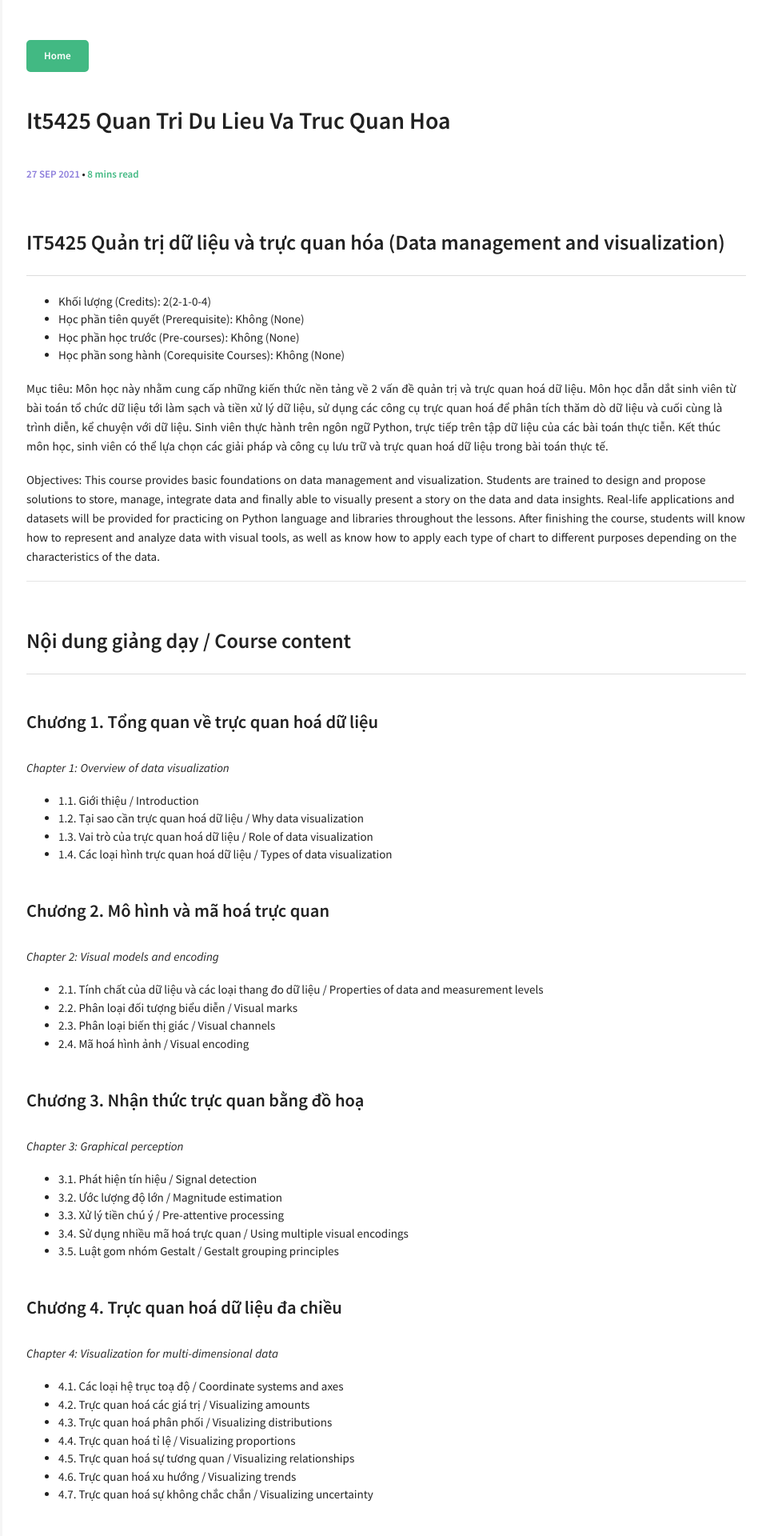
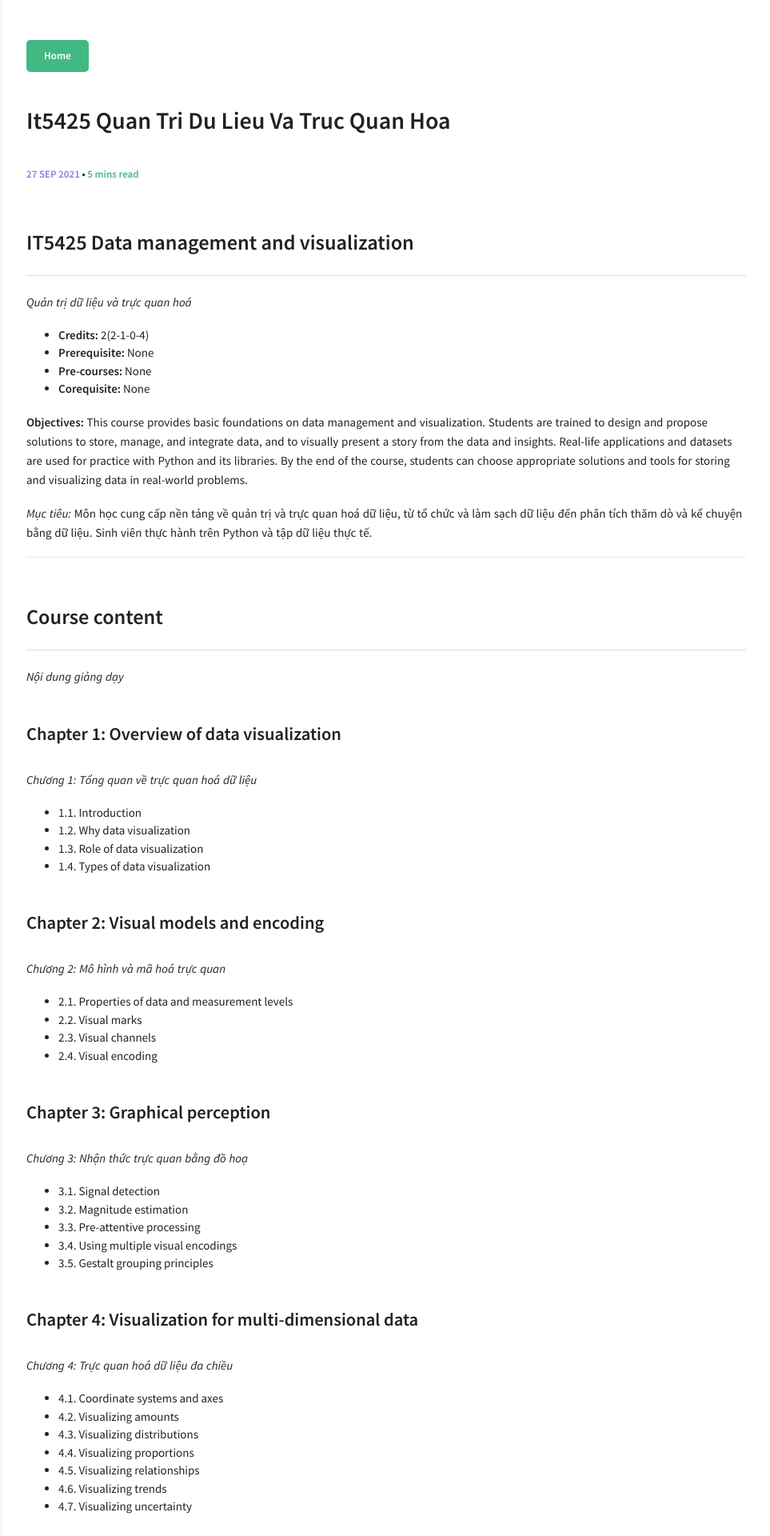
Before and after one commit to trungtv/trungtv.github.io, a Jekyll site: the page built from _posts/2021-09-27-IT5425-quan-tri-du-lieu-va-truc-quan-hoa.md, in a window 1280 px wide. Shown: the top 1920 px of the page at 80% size, without its empty margins (317-1280 px from the left). Built offline with Jekyll 4.4.1, drawn with Linux system fonts in a browser that asks for light colours; some of the changed text lies outside the part shown.

Commit message:
Config: job → PhD; IT5425: ưu tiên tiếng Anh trong bài post
Co-authored-by: Cursor <cursoragent@cursor.com>

````diff
--- a/_config.yml
+++ b/_config.yml
@@ -35,7 +35,7 @@ kramdown:
 owner:
   name: Viet-Trung Tran
   avatar: trungtv.jpeg
-  job: "Assistant professor"
+  job: "PhD"
   bio: "School of Information and Communication Technology (SOICT), <br> Hanoi University of Science and Technology (HUST)."
   email: trungtv[@]soict.hust.edu[dot]vn
   disqus-shortname:
--- a/_posts/2021-09-27-IT5425-quan-tri-du-lieu-va-truc-quan-hoa.md
+++ b/_posts/2021-09-27-IT5425-quan-tri-du-lieu-va-truc-quan-hoa.md
@@ -6,156 +6,161 @@ categories:
 share: true
 publish: true
 ---
-## IT5425 Quản trị dữ liệu và trực quan hóa (Data management and visualization)
+## IT5425 Data management and visualization
+*Quản trị dữ liệu và trực quan hoá*
 
--	Khối lượng (Credits): 2(2-1-0-4)
--	Học phần tiên quyết (Prerequisite): Không (None)
--	Học phần học trước (Pre-courses): Không (None)
--	Học phần song hành (Corequisite Courses): Không (None)
+- **Credits:** 2(2-1-0-4)
+- **Prerequisite:** None
+- **Pre-courses:** None
+- **Corequisite:** None
 
-Mục tiêu: Môn học này nhằm cung cấp những kiến thức nền tảng về 2 vấn đề quản trị và trực quan hoá dữ liệu. Môn học dẫn dắt sinh viên từ bài toán tổ chức dữ liệu tới làm sạch và tiền xử lý dữ liệu, sử dụng các công cụ trực quan hoá để phân tích thăm dò dữ liệu và cuối cùng là trình diễn, kể chuyện với dữ liệu. Sinh viên thực hành trên ngôn ngữ Python, trực tiếp trên tập dữ liệu của các bài toán thực tiễn. Kết thúc môn học, sinh viên có thể lựa chọn các giải pháp và công cụ lưu trữ và trực quan hoá dữ liệu trong bài toán thực tế.
+**Objectives:** This course provides basic foundations on data management and visualization. Students are trained to design and propose solutions to store, manage, and integrate data, and to visually present a story from the data and insights. Real-life applications and datasets are used for practice with Python and its libraries. By the end of the course, students can choose appropriate solutions and tools for storing and visualizing data in real-world problems.
 
-Objectives: This course provides basic foundations on data management and visualization. Students are trained to design and propose solutions to store, manage, integrate data and finally able to visually present a story on the data and data insights. Real-life applications and datasets will be provided for practicing on Python language and libraries throughout the lessons. After finishing the course, students will know how to represent and analyze data with visual tools, as well as know how to apply each type of chart to different purposes depending on the characteristics of the data.
+*Mục tiêu:* Môn học cung cấp nền tảng về quản trị và trực quan hoá dữ liệu, từ tổ chức và làm sạch dữ liệu đến phân tích thăm dò và kể chuyện bằng dữ liệu. Sinh viên thực hành trên Python và tập dữ liệu thực tế.
 
 ---
 
-## Nội dung giảng dạy / Course content
+## Course content
+*Nội dung giảng dạy*
 
-### Chương 1. Tổng quan về trực quan hoá dữ liệu
-*Chapter 1: Overview of data visualization*
+### Chapter 1: Overview of data visualization
+*Chương 1: Tổng quan về trực quan hoá dữ liệu*
 
-- 1.1. Giới thiệu / Introduction
-- 1.2. Tại sao cần trực quan hoá dữ liệu / Why data visualization
-- 1.3. Vai trò của trực quan hoá dữ liệu / Role of data visualization
-- 1.4. Các loại hình trực quan hoá dữ liệu / Types of data visualization
+- 1.1. Introduction
+- 1.2. Why data visualization
+- 1.3. Role of data visualization
+- 1.4. Types of data visualization
 
-### Chương 2. Mô hình và mã hoá trực quan
-*Chapter 2: Visual models and encoding*
+### Chapter 2: Visual models and encoding
+*Chương 2: Mô hình và mã hoá trực quan*
 
-- 2.1. Tính chất của dữ liệu và các loại thang đo dữ liệu / Properties of data and measurement levels
-- 2.2. Phân loại đối tượng biểu diễn / Visual marks
-- 2.3. Phân loại biến thị giác / Visual channels
-- 2.4. Mã hoá hình ảnh / Visual encoding
+- 2.1. Properties of data and measurement levels
+- 2.2. Visual marks
+- 2.3. Visual channels
+- 2.4. Visual encoding
 
-### Chương 3. Nhận thức trực quan bằng đồ hoạ
-*Chapter 3: Graphical perception*
+### Chapter 3: Graphical perception
+*Chương 3: Nhận thức trực quan bằng đồ hoạ*
 
-- 3.1. Phát hiện tín hiệu / Signal detection
-- 3.2. Ước lượng độ lớn / Magnitude estimation
-- 3.3. Xử lý tiền chú ý / Pre-attentive processing
-- 3.4. Sử dụng nhiều mã hoá trực quan / Using multiple visual encodings
-- 3.5. Luật gom nhóm Gestalt / Gestalt grouping principles
+- 3.1. Signal detection
+- 3.2. Magnitude estimation
+- 3.3. Pre-attentive processing
+- 3.4. Using multiple visual encodings
+- 3.5. Gestalt grouping principles
 
-### Chương 4. Trực quan hoá dữ liệu đa chiều
-*Chapter 4: Visualization for multi-dimensional data*
+### Chapter 4: Visualization for multi-dimensional data
+*Chương 4: Trực quan hoá dữ liệu đa chiều*
 
-- 4.1. Các loại hệ trục toạ độ / Coordinate systems and axes
-- 4.2. Trực quan hoá các giá trị / Visualizing amounts
-- 4.3. Trực quan hoá phân phối / Visualizing distributions
-- 4.4. Trực quan hoá tỉ lệ / Visualizing proportions
-- 4.5. Trực quan hoá sự tương quan / Visualizing relationships
-- 4.6. Trực quan hoá xu hướng / Visualizing trends
-- 4.7. Trực quan hoá sự không chắc chắn / Visualizing uncertainty
+- 4.1. Coordinate systems and axes
+- 4.2. Visualizing amounts
+- 4.3. Visualizing distributions
+- 4.4. Visualizing proportions
+- 4.5. Visualizing relationships
+- 4.6. Visualizing trends
+- 4.7. Visualizing uncertainty
 
-### Chương 5. Trực quan hoá dữ liệu đồ thị
-*Chapter 5: Visualization for graphs*
+### Chapter 5: Visualization for graphs
+*Chương 5: Trực quan hoá dữ liệu đồ thị*
 
-- 5.1. Các tính chất của dữ liệu đồ thị / Graph data properties
-- 5.2. Trực quan hoá dữ liệu đồ thị / Mechanisms for graph visualization
+- 5.1. Graph data properties
+- 5.2. Mechanisms for graph visualization
 
-### Chương 6. Nguyên tắc thiết kế hình vẽ
-*Chapter 6: Principles of figure design*
+### Chapter 6: Principles of figure design
+*Chương 6: Nguyên tắc thiết kế hình vẽ*
 
-- 6.1. Nguyên tắc tỷ lệ mực in / The principle of proportional ink
-- 6.2. Nguyên tắc xử lý điểm chồng lấn / Handling overlapping points
-- 6.3. Các vấn đề về sử dụng màu sắc / Issues in the use of color
-- 6.4. Chia khung hình vẽ / Multi-panel figures
-- 6.5. Tiêu đề, chú thích và bảng biểu / Titles, captions, and tables
-- 6.6. Cân bằng dữ liệu và bối cảnh / Balancing data and context
-- 6.7. Vấn đề với biểu đồ 3D / Problems with 3D charts
+- 6.1. The principle of proportional ink
+- 6.2. Handling overlapping points
+- 6.3. Issues in the use of color
+- 6.4. Multi-panel figures
+- 6.5. Titles, captions, and tables
+- 6.6. Balancing data and context
+- 6.7. Problems with 3D charts
 
-### Chương 7. Trực quan hoá bản đồ
-*Chapter 7: Map visualization*
+### Chapter 7: Map visualization
+*Chương 7: Trực quan hoá bản đồ*
 
-- 7.1. Cơ sở lý thuyết / Theoretical foundations
-- 7.2. Các loại trực quan hoá dữ liệu bản đồ / Types of map data visualization
+- 7.1. Theoretical foundations
+- 7.2. Types of map data visualization
 
-### Chương 8. Trực quan hoá tương tác
-*Chapter 8: Interactive visualization*
+### Chapter 8: Interactive visualization
+*Chương 8: Trực quan hoá tương tác*
 
-- 8.1. Giới thiệu / Introduction
-- 8.2. Nguyên tắc thiết kế / Design principles
-- 8.3. Kỹ thuật tương tác: lọc, thu phóng, chọn, chuyển đổi chế độ hiển thị / Interaction techniques: filtering, zooming, selection, view transformation
-- 8.4. Trực quan hoá động / Animated visualization
-- 8.5. Công cụ và thư viện / Tools and libraries
-- 8.6. Ứng dụng thực tiễn / Practical applications
+- 8.1. Introduction
+- 8.2. Design principles
+- 8.3. Interaction techniques: filtering, zooming, selection, view transformation
+- 8.4. Animated visualization
+- 8.5. Tools and libraries
+- 8.6. Practical applications
 
-### Chương 9. Kể chuyện bằng dữ liệu
-*Chapter 9: Storytelling with data*
+### Chapter 9: Storytelling with data
+*Chương 9: Kể chuyện bằng dữ liệu*
 
-- 9.1. Giới thiệu / Introduction
-- 9.2. Nguyên tắc cơ bản của kể chuyện bằng dữ liệu / Fundamental principles of data storytelling
-- 9.3. Kỹ thuật trực quan hoá cho kể chuyện / Visualization techniques for storytelling
-- 9.4. Phong cách tường thuật trong kể chuyện bằng dữ liệu / Narrative styles in data storytelling
-- 9.5. Tương tác và khám phá trong kể chuyện / Interaction and exploration in storytelling
+- 9.1. Introduction
+- 9.2. Fundamental principles of data storytelling
+- 9.3. Visualization techniques for storytelling
+- 9.4. Narrative styles in data storytelling
+- 9.5. Interaction and exploration in storytelling
 
 ---
 
-# Hướng dẫn bài tập lớn
+# Capstone project guidelines
+*Hướng dẫn bài tập lớn*
 
-## Yêu cầu dự án
+## Project requirements
+*Yêu cầu dự án*
 
-Xây dựng **dashboard** cho một nguồn dữ liệu cụ thể.
+Build a **dashboard** for a specific dataset.
 
-- **Công cụ:** Power BI, Apache Superset, Tableau, Python (Plotly, Dash, Streamlit), hoặc công cụ tương đương.
-- **Nguồn dữ liệu:** Dataset phải tìm được trên [Google Dataset Search](https://datasetsearch.research.google.com/).
+- **Tools:** Power BI, Apache Superset, Tableau, Python (Plotly, Dash, Streamlit), or equivalent.
+- **Data source:** The dataset must be findable on [Google Dataset Search](https://datasetsearch.research.google.com/).
 
 ## Deliverables
 
-| Thành phần | Mô tả |
-|------------|-------|
-| **Mã nguồn** | Source code dashboard (hoặc file project nếu dùng Power BI, Tableau) |
-| **Slide trình bày** | Slide thuyết trình demo dashboard |
-| **Báo cáo** | Báo cáo phân tích rõ các kỹ thuật và guideline trực quan hoá đã học, đã áp dụng trong dashboard |
+| Item | Description |
+|------|-------------|
+| **Source code** | Dashboard source code (or project file if using Power BI, Tableau) |
+| **Presentation slides** | Slides for dashboard demo |
+| **Report** | Report that clearly analyzes the visualization techniques and guidelines from the course and how they were applied in the dashboard |
 
 ---
 
-## Guideline viết phần "Áp dụng kỹ thuật" trong báo cáo
+## Guideline: Writing the "Technique application" section in the report
+*Hướng dẫn viết phần "Áp dụng kỹ thuật" trong báo cáo*
 
-Báo cáo cần có phần phân tích **rõ ràng** các kỹ thuật và nguyên tắc trực quan hoá đã học qua các chương, và **cách áp dụng** vào từng biểu đồ/trang trong dashboard. Sinh viên trình bày theo cấu trúc dưới đây — mỗi chương có liên quan thì viết một mục tương ứng.
+The report must include a **clear** analysis of the visualization techniques and principles covered in the course, and **how they were applied** to each chart or page in the dashboard. Use the structure below — include a subsection for each relevant chapter.
 
-### Mẫu cấu trúc cho mỗi chương
+### Suggested structure per chapter
 
 ```text
-### Chương X: [Tên chương]
+### Chapter X: [Chapter title]
 
-#### Kỹ thuật / Nguyên tắc đã áp dụng
-- Liệt kê các mục (X.1, X.2, ...) từ chương có liên quan đến dashboard của bạn.
+#### Techniques / principles applied
+- List the relevant items (X.1, X.2, ...) from the chapter that relate to your dashboard.
 
-#### Cách áp dụng trong dashboard
-- Mô tả cụ thể: biểu đồ/trang nào, dùng kỹ thuật gì, vì sao chọn cách đó.
-- Có thể kèm ảnh chụp màn hình minh hoạ.
+#### How applied in the dashboard
+- Describe specifically: which chart/page, which technique, why that choice.
+- You may include screenshots.
 
-#### Lưu ý / Điều chỉnh (nếu có)
-- Nếu có thay đổi so với lý thuyết, giải thích lý do.
+#### Notes / adjustments (if any)
+- If you deviated from the theory, explain why.
 ```
 
-### Gợi ý nội dung theo từng chương
+### What to cover by chapter
 
-| Chương | Nội dung cần trình bày trong báo cáo |
-|--------|-------------------------------------|
-| **Chương 1** | Lý do chọn dataset; vai trò của trực quan hoá trong bài toán; các loại hình trực quan đã dùng (exploratory, explanatory, …). |
-| **Chương 2** | Phân loại dữ liệu (nominal, ordinal, quantitative); visual marks (points, lines, areas) và visual channels (position, size, color, …) đã dùng; lý do chọn encoding cho từng biến. |
-| **Chương 3** | Cách tận dụng pre-attentive processing; Gestalt principles (proximity, similarity, …) trong layout; ước lượng độ lớn (length vs area vs angle) — biểu đồ nào dùng, có phù hợp không. |
-| **Chương 4** | Loại biểu đồ cho amounts, distributions, proportions, relationships, trends; hệ trục toạ độ; có trực quan hoá uncertainty không. |
-| **Chương 5** | *(Nếu có dữ liệu đồ thị)* Tính chất dữ liệu đồ thị; cơ chế layout (force-directed, hierarchical, …); cách biểu diễn node/edge. |
-| **Chương 6** | Nguyên tắc proportional ink; xử lý overlapping; dùng màu sắc (palette, accessibility); multi-panel; tiêu đề, chú thích; cân bằng data–context; tránh biểu đồ 3D không cần thiết. |
-| **Chương 7** | *(Nếu có map)* Loại map visualization; cơ sở lý thuyết (projection, geocoding); cách mã hoá dữ liệu trên bản đồ. |
-| **Chương 8** | Kỹ thuật tương tác: lọc, zoom, chọn, chuyển view; có animation không; công cụ/thư viện dùng. |
-| **Chương 9** | Cấu trúc câu chuyện; nguyên tắc storytelling; phong cách tường thuật; tương tác và khám phá trong kể chuyện. |
+| Chapter | What to address in the report |
+|--------|-------------------------------|
+| **Ch. 1** | Why you chose the dataset; role of visualization in the problem; types of visualization used (exploratory, explanatory, …). |
+| **Ch. 2** | Data types (nominal, ordinal, quantitative); visual marks (points, lines, areas) and visual channels (position, size, color, …) used; rationale for encoding each variable. |
+| **Ch. 3** | Use of pre-attentive processing; Gestalt principles (proximity, similarity, …) in layout; magnitude estimation (length vs area vs angle) — which charts, and whether appropriate. |
+| **Ch. 4** | Chart types for amounts, distributions, proportions, relationships, trends; coordinate systems; whether uncertainty was visualized. |
+| **Ch. 5** | *(If using graph data)* Graph data properties; layout mechanism (force-directed, hierarchical, …); node/edge representation. |
+| **Ch. 6** | Proportional ink; handling overlap; use of color (palette, accessibility); multi-panel; titles and captions; data–context balance; avoiding unnecessary 3D charts. |
+| **Ch. 7** | *(If using maps)* Type of map visualization; foundations (projection, geocoding); how data is encoded on the map. |
+| **Ch. 8** | Interaction techniques: filter, zoom, select, change view; use of animation; tools/libraries used. |
+| **Ch. 9** | Story structure; storytelling principles; narrative style; interaction and exploration in the story. |
 
-**Lưu ý:** Không bắt buộc phải có nội dung cho mọi chương. Chỉ viết các chương **có liên quan** đến dashboard của bạn; chương không áp dụng có thể bỏ qua hoặc nêu ngắn gọn lý do.
+**Note:** You do not need to cover every chapter. Only include chapters **relevant** to your dashboard; you may skip others or briefly state why they do not apply.
 
 ---
 
-**Tài liệu / Materials:** [Google Drive resources](https://drive.google.com/drive/folders/1SJCffHKzHtQ7pzny9BETTNn-vQ1CND32?usp=sharing)
+**Materials / Tài liệu:** [Google Drive resources](https://drive.google.com/drive/folders/1SJCffHKzHtQ7pzny9BETTNn-vQ1CND32?usp=sharing)
````
